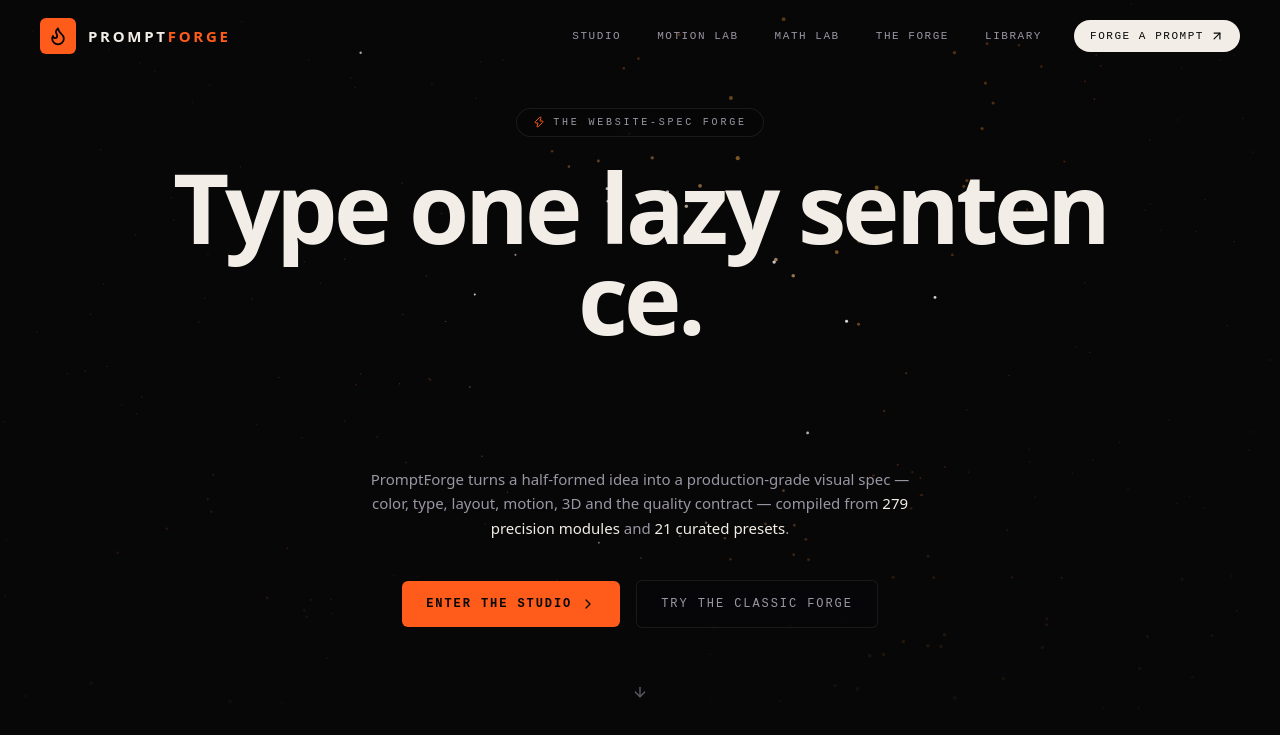
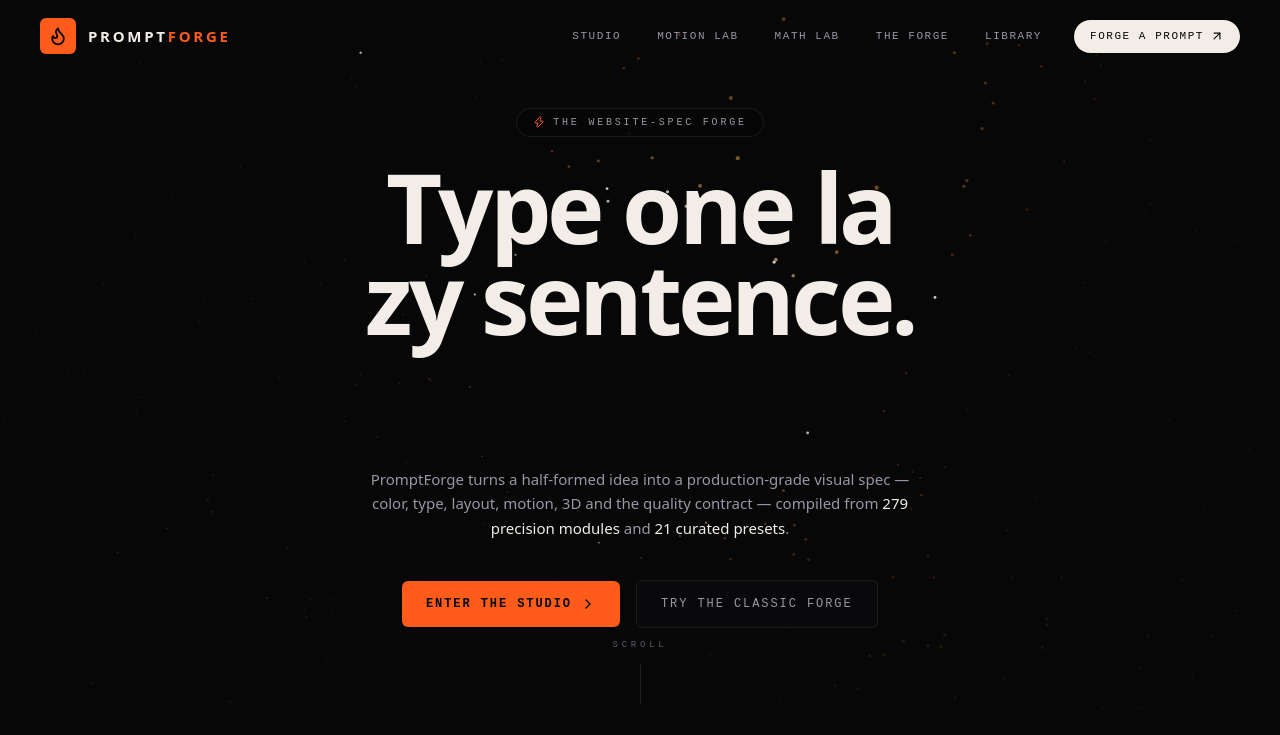
Before and after one commit to Jithin-J-Nair/Prompt-Forge, a Next.js app: page / in a window 1280 px wide. Shown: the top 735 px of the page. Built offline with nearby package versions, Linux system fonts and the light colour scheme.

Commit message:
feat(craft): ECC-informed design overhaul — motion token system, spring char reveal, ember bloom, glass/press/glint primitives
Co-authored-by: arena-agent <297053741+arena-agent@users.noreply.github.com>

```diff
--- a/src/app/globals.css
+++ b/src/app/globals.css
@@ -91,7 +91,9 @@ body {
   color: var(--color-ivory);
   font-family: var(--font-body);
   -webkit-font-smoothing: antialiased;
+  -moz-osx-font-smoothing: grayscale;
   text-rendering: optimizeLegibility;
+  font-feature-settings: "ss01" on, "cv05" on;
   overflow-x: hidden;
 }
 
@@ -212,6 +214,81 @@ body {
   word-break: break-word;
 }
 
+/* ------------------------------------------------------------------
+   ECC design-craft pass — "make-interfaces-feel-better" contract.
+   Every rule below exists to remove a specific flatness:
+   1. focus visibility   2. typographic rhythm  3. numeric stability
+   4. tactile press      5. glass surfaces      6. concentric radii
+------------------------------------------------------------------- */
+
+/* 1 — focus: keyboard users see a deliberate ember ring, never the default */
+:focus-visible {
+  outline: 2px solid var(--color-ember);
+  outline-offset: 3px;
+  border-radius: 4px;
+}
+
+/* 2 — typographic rhythm: headings balance, copy wraps pretty */
+h1, h2, h3, h4 { text-wrap: balance; }
+p, li, figcaption { text-wrap: pretty; }
+
+/* 3 — numbers that update must not jitter (counters, prices, stats) */
+.tabular { font-variant-numeric: tabular-nums; }
+
+/* 4 — tactile press: instant inward snap, then it springs home */
+.press {
+  transition: transform 0.16s cubic-bezier(0.25, 1, 0.5, 1);
+  will-change: transform;
+}
+.press:active { transform: scale(0.96); }
+
+/* 5 — glass: one disciplined material, used for floating chrome */
+.glass {
+  background: rgba(12, 12, 15, 0.62);
+  backdrop-filter: blur(16px) saturate(160%);
+  -webkit-backdrop-filter: blur(16px) saturate(160%);
+  border: 1px solid var(--color-line);
+}
+
+/* 6 — concentric radii: outer = inner + padding, optically coherent */
+:root {
+  --r-inner: 10px;
+  --r-outer: calc(var(--r-inner) + 8px);
+}
+.radius-pair { border-radius: var(--r-outer); }
+.radius-pair > * { border-radius: var(--r-inner); }
+
+/* ember glint — the one warm light passing across a surface */
+.glint {
+  position: relative;
+  overflow: hidden;
+}
+.glint::after {
+  content: "";
+  position: absolute;
+  inset: 0;
+  background: linear-gradient(
+    105deg,
+    transparent 40%,
+    rgba(255, 184, 92, 0.14) 50%,
+    transparent 60%
+  );
+  transform: translateX(-120%);
+  transition: transform 0.9s cubic-bezier(0.22, 1, 0.36, 1);
+  pointer-events: none;
+}
+.glint:hover::after { transform: translateX(120%); }
+
+/* image edges never bleed into a dark surface */
+img { outline: 1px solid rgba(255, 255, 255, 0.08); outline-offset: -1px; }
+
+/* ember bloom — the hero's single divine flash, runs once at load */
+@keyframes ember-bloom {
+  0%   { opacity: 0; transform: scale(0.6); filter: blur(40px); }
+  35%  { opacity: 0.9; }
+  100% { opacity: 0; transform: scale(1.6); filter: blur(80px); }
+}
+
 /* Global reduced-motion contract: JS-gated renderers honour the flag;
    this kills the remaining CSS-driven loops (marquee, character staggers,
    pulses) and smooth-scroll for users who request reduced motion. */
--- a/src/components/chrome.tsx
+++ b/src/components/chrome.tsx
@@ -43,7 +43,7 @@ export function Nav() {
       className={clsx(
         "fixed inset-x-0 top-0 z-40 transition-all duration-300",
         scrolled
-          ? "border-b border-line bg-ink/75 backdrop-blur-md"
+          ? "border-b border-line glass"
           : "border-b border-transparent bg-transparent",
       )}
     >
@@ -77,7 +77,7 @@ export function Nav() {
           })}
           <Link
             href="/forge"
-            className="ml-3 inline-flex items-center gap-1.5 rounded-full bg-ivory px-4 py-2 font-mono text-[11px] font-medium tracking-[0.14em] text-ink uppercase transition-all duration-200 hover:bg-ember hover:text-ink"
+            className="press ml-3 inline-flex items-center gap-1.5 rounded-full bg-ivory px-4 py-2 font-mono text-[11px] font-medium tracking-[0.14em] text-ink uppercase transition-all duration-200 hover:bg-ember hover:text-ink glint"
           >
             Forge a prompt
             <ArrowUpRight className="size-3.5" />
--- a/src/components/home-view.tsx
+++ b/src/components/home-view.tsx
@@ -12,6 +12,7 @@ import {
   type CompileOutput, type PromptModule,
 } from "@/lib/studio";
 import { REGISTRY_STATS } from "@/lib/studio/registry";
+import { CharReveal } from "@/components/motion";
 import { PreviewFrame } from "@/components/preview/preview-frame";
 import { makeNoise2D, mulberry32, useReducedMotion } from "@/components/labs/lab-shell";
 
@@ -46,15 +47,19 @@ function HeroSection() {
   return (
     <section className="relative grid min-h-[92dvh] place-items-center overflow-hidden" aria-label="Hero">
       <HeroField still={reduced} />
+      {!reduced && (
+        <div aria-hidden className="pointer-events-none absolute left-1/2 top-1/2 z-[5] size-[70vmin] -translate-x-1/2 -translate-y-1/2 rounded-full"
+          style={{ background: "radial-gradient(closest-side, rgba(255,92,28,0.32), rgba(255,184,92,0.12) 45%, transparent 70%)", animation: "ember-bloom 1.8s cubic-bezier(0.22,1,0.36,1) 0.1s both" }} />
+      )}
       <div className="pointer-events-none relative z-10 mx-auto max-w-5xl px-4 text-center md:px-8">
         <p className="mb-6 inline-flex items-center gap-2 rounded-full border border-line bg-ink/60 px-4 py-1.5 font-mono text-[10px] uppercase tracking-[0.28em] text-fog backdrop-blur-sm">
           <Zap className="size-3 text-ember" aria-hidden="true" /> The website-spec forge
         </p>
         <h1 className="font-display text-[13vw] font-black leading-[0.94] tracking-[-0.04em] text-ivory sm:text-[10vw] lg:text-[7.6vw]">
-          {RevealChars({ text: "Type one lazy sentence." })}
+          <CharReveal text="Type one lazy sentence." delay={0.25} />
           <br />
           <span className="bg-gradient-to-r from-ember via-flare to-blood bg-clip-text text-transparent">
-            {RevealChars({ text: "Forge a blueprint.", delay: 0.35 })}
+            <CharReveal text="Forge a blueprint." delay={0.72} />
           </span>
         </h1>
         <p className="mx-auto mt-8 max-w-xl text-[15px] leading-relaxed text-fog">
@@ -65,38 +70,23 @@ function HeroSection() {
         </p>
         <div className="pointer-events-auto mt-10 flex flex-wrap items-center justify-center gap-4">
           <Link href="/studio"
-            className="group flex items-center gap-2 rounded-md bg-ember px-6 py-3.5 font-mono text-[12px] font-bold uppercase tracking-[0.16em] text-ink transition-transform duration-300 hover:scale-[1.02] hover:bg-flare active:scale-[0.99]">
+            className="press group flex items-center gap-2 rounded-md bg-ember px-6 py-3.5 font-mono text-[12px] font-bold uppercase tracking-[0.16em] text-ink transition-transform duration-300 hover:scale-[1.02] hover:bg-flare glint">
             Enter the Studio <ChevronRight className="size-4 transition-transform duration-300 group-hover:translate-x-1" />
           </Link>
           <Link href="/forge"
-            className="rounded-md border border-line bg-ink/50 px-6 py-3.5 font-mono text-[12px] uppercase tracking-[0.16em] text-fog backdrop-blur-sm transition-colors hover:border-line-bright hover:text-ivory">
+            className="press glass rounded-md px-6 py-3.5 font-mono text-[12px] uppercase tracking-[0.16em] text-fog transition-colors duration-300 hover:border-line-bright hover:text-ivory">
             Try the classic forge
           </Link>
         </div>
       </div>
-      <div className="pointer-events-none absolute inset-x-0 bottom-8 flex justify-center">
-        <ArrowDown className="size-4 animate-bounce text-smoke" />
+      <div className="pointer-events-none absolute inset-x-0 bottom-8 flex flex-col items-center gap-3">
+        <span className="font-mono text-[9px] uppercase tracking-[0.42em] text-smoke">Scroll</span>
+        <span aria-hidden className="block h-10 w-px overflow-hidden bg-white/10">
+          <span className="block h-1/2 w-px bg-ember" style={{ animation: "pf-scroll-cue 1.8s cubic-bezier(0.76,0,0.24,1) infinite" }} />
+        </span>
+        <style>{`@keyframes pf-scroll-cue{0%{transform:translateY(-100%)}55%,100%{transform:translateY(200%)}}`}</style>
       </div>
     </section>
-  );
-}
-
-/* reveal-on-mount letter stagger — pure CSS, no JS frame loop */
-function RevealChars({ text, delay = 0 }: { text: string; delay?: number }) {
-  return (
-    <span className="inline-block" aria-label={text} role="text">
-      {text.split("").map((c, i) => (
-        <span key={`${i}-${c}`} aria-hidden="true"
-          className="inline-block"
-          style={{
-            animation: `pf-hero-letter 0.9s cubic-bezier(0.22,1,0.36,1) both`,
-            animationDelay: `${delay + i * 0.022}s`,
-          }}>
-          {c === " " ? "\u00A0" : c}
-        </span>
-      ))}
-      <style>{`@keyframes pf-hero-letter{from{opacity:0;transform:translateY(0.4em) skewY(4deg)}to{opacity:1;transform:none}}`}</style>
-    </span>
   );
 }
 
--- a/src/components/motion.tsx
+++ b/src/components/motion.tsx
@@ -139,3 +139,100 @@ export function CountUp({ to, suffix = "", className }: { to: number; suffix?: s
     </span>
   );
 }
+
+/* --------------- STAGGER (ECC motion-patterns: list entrances) --------------- */
+/* Rules encoded: 50–100ms sibling interval via motionTokens.stagger,            */
+/* viewport once (never re-fire on scroll-out), reduced-motion = opacity only.   */
+
+import { motionTokens, springs } from "@/lib/motion/tokens";
+
+export function Stagger({
+  children,
+  className,
+  interval = motionTokens.stagger.normal,
+  baseDelay = 0,
+}: {
+  children: ReactNode;
+  className?: string;
+  interval?: number;
+  baseDelay?: number;
+}) {
+  return (
+    <motion.div
+      className={className}
+      initial="hidden"
+      whileInView="show"
+      viewport={{ once: true, margin: "-60px" }}
+      variants={{
+        hidden: {},
+        show: { transition: { staggerChildren: interval, delayChildren: baseDelay } },
+      }}
+    >
+      {children}
+    </motion.div>
+  );
+}
+
+export function StaggerChild({
+  children,
+  className,
+  y = motionTokens.distance.md,
+}: {
+  children: ReactNode;
+  className?: string;
+  y?: number;
+}) {
+  return (
+    <motion.div
+      className={className}
+      variants={{
+        hidden: { opacity: 0, y },
+        show: {
+          opacity: 1,
+          y: 0,
+          transition: {
+            duration: motionTokens.duration.slow * 0.75,
+            ease: [...motionTokens.easing.outExpo] as [number, number, number, number],
+          },
+        },
+      }}
+    >
+      {children}
+    </motion.div>
+  );
+}
+
+/* ------ CHAR REVEAL (kinetic type: each glyph springs in on its own) ------ */
+/* Exit is defined alongside enter per the AnimatePresence contract;          */
+/* reduced motion collapses the spring to a 0.2s opacity fade via the gate.   */
+
+export function CharReveal({
+  text,
+  delay = 0,
+  className,
+}: {
+  text: string;
+  delay?: number;
+  className?: string;
+}) {
+  const chars = Array.from(text);
+  return (
+    <span className={className} aria-label={text} role="text">
+      {chars.map((c, i) => (
+        <motion.span
+          key={`cr-${i}-${c}`}
+          aria-hidden
+          className="inline-block will-change-transform"
+          initial={{ opacity: 0, y: "0.42em", skewY: 5, filter: "blur(6px)" }}
+          animate={{ opacity: 1, y: 0, skewY: 0, filter: "blur(0px)" }}
+          transition={{
+            ...springs.gentle,
+            delay: delay + i * 0.024,
+          }}
+        >
+          {c === " " ? " " : c}
+        </motion.span>
+      ))}
+    </span>
+  );
+}
--- a/src/components/studio/studio-app.tsx
+++ b/src/components/studio/studio-app.tsx
@@ -486,7 +486,7 @@ function ModuleCard({
   return (
     <article
       className={clsx(
-        "group relative flex flex-col rounded-lg border bg-carbon/60 transition-colors overflow-hidden",
+        "group relative flex flex-col rounded-lg border bg-carbon/60 transition-all duration-300 overflow-hidden hover:-translate-y-0.5 glint",
         selected ? "border-ember/60" : conflicted ? "border-blood/50" : "border-line hover:border-line-bright",
       )}
     >
--- /dev/null
+++ b/src/lib/motion/tokens.ts
@@ -0,0 +1,114 @@
+/* ------------------------------------------------------------------ */
+/*  Motion tokens — the single source of truth for every animated       */
+/*  value in PromptForge. Derived from the ECC "motion-foundations"     */
+/*  skill contract: no hardcoded durations/easings in components.       */
+/*                                                                      */
+/*  Rules encoded here:                                                 */
+/*   1. Tokens only — components import, never invent.                  */
+/*   2. Transform + opacity only — no layout-property animation.        */
+/*   3. Reduced-motion overrides everything (consumers gate on it).     */
+/*   4. Springs carry physics; linear heaviness is banned.              */
+/* ------------------------------------------------------------------ */
+
+import type { Transition } from "framer-motion";
+
+/* ------------------------------- tokens ------------------------------ */
+
+export const motionTokens = {
+  duration: {
+    /** tooltip show/hide, focus ring, badge swap */
+    instant: 0.12,
+    /** button feedback, icon swap, chip toggle */
+    fast: 0.2,
+    /** modal open, card expand, element enter */
+    normal: 0.45,
+    /** hero entrance, full-page moments */
+    slow: 0.9,
+    /** deliberate storytelling — sparingly */
+    crawl: 1.6,
+  },
+  easing: {
+    /** signature expo-out — fast attack, long settle (award-tier entrances) */
+    outExpo: [0.22, 1, 0.36, 1] as const,
+    /** elegant in-out for state swaps */
+    inOutQuart: [0.76, 0, 0.24, 1] as const,
+    /** exit curve — quicker and quieter than entrances */
+    easeOut: [0.33, 1, 0.68, 1] as const,
+    /** hover/interaction micro-moves */
+    outQuart: [0.25, 1, 0.5, 1] as const,
+  },
+  distance: {
+    /** small entrance travel */
+    sm: 12,
+    /** default entrance travel */
+    md: 28,
+    /** large staged travel (hero, section reveals) */
+    lg: 56,
+  },
+  scale: {
+    /** tactile press feedback */
+    press: 0.96,
+    /** hover grow ceiling — anything more reads cartoonish */
+    hover: 1.03,
+    /** entrance from */
+    enter: 0.97,
+  },
+  /** stagger interval between siblings: 50–100ms, never outside */
+  stagger: {
+    tight: 0.05,
+    normal: 0.07,
+    loose: 0.1,
+  },
+} as const;
+
+/* ------------------------------- springs ------------------------------ */
+
+export const springs = {
+  /** default UI — buttons, chips, nav items */
+  snappy: { type: "spring", stiffness: 420, damping: 32 } satisfies Transition,
+  /** cards, modals, panels landing softly */
+  gentle: { type: "spring", stiffness: 180, damping: 26 } satisfies Transition,
+  /** playful moments only */
+  bouncy: { type: "spring", stiffness: 320, damping: 18 } satisfies Transition,
+  /** tooltips, popovers, dropdowns */
+  instant: { type: "spring", stiffness: 640, damping: 40 } satisfies Transition,
+  /** drag release — natural physics */
+  release: { type: "spring", stiffness: 260, damping: 24 } satisfies Transition,
+} as const;
+
+/* --------------------------- transition helpers --------------------------- */
+
+export const enterTransition = (delay = 0): Transition => ({
+  duration: motionTokens.duration.slow,
+  delay,
+  ease: [...motionTokens.easing.outExpo] as [number, number, number, number],
+});
+
+export const exitTransition: Transition = {
+  duration: 0.15,
+  ease: [...motionTokens.easing.easeOut] as [number, number, number, number],
+};
+
+/* ------------------------------ reduced-motion ---------------------------- */
+
+/** SSR-safe lazy check — call inside effects/handlers, never module level. */
+export function prefersReducedMotion(): boolean {
+  if (typeof window === "undefined") return true;
+  return window.matchMedia("(prefers-reduced-motion: reduce)").matches;
+}
+
+/**
+ * The reduced-motion contract: transforms disabled, opacity-only fades
+ * at or under 0.2s. Compose any variant through this to stay compliant.
+ */
+export function reduceVariants<T extends Record<string, unknown>>(variants: T): T {
+  if (!prefersReducedMotion()) return variants;
+  const out: Record<string, unknown> = {};
+  for (const [k, v] of Object.entries(variants)) {
+    if (v && typeof v === "object") {
+      const { opacity } = v as Record<string, unknown>;
+      out[k] = { opacity: opacity ?? 1, transition: { duration: 0.2 } };
+    } else out[k] = v;
+  }
+  return out as T;
+}
```
Also changed, not shown: 1 other file (tests, documents, lock files or other folders).
